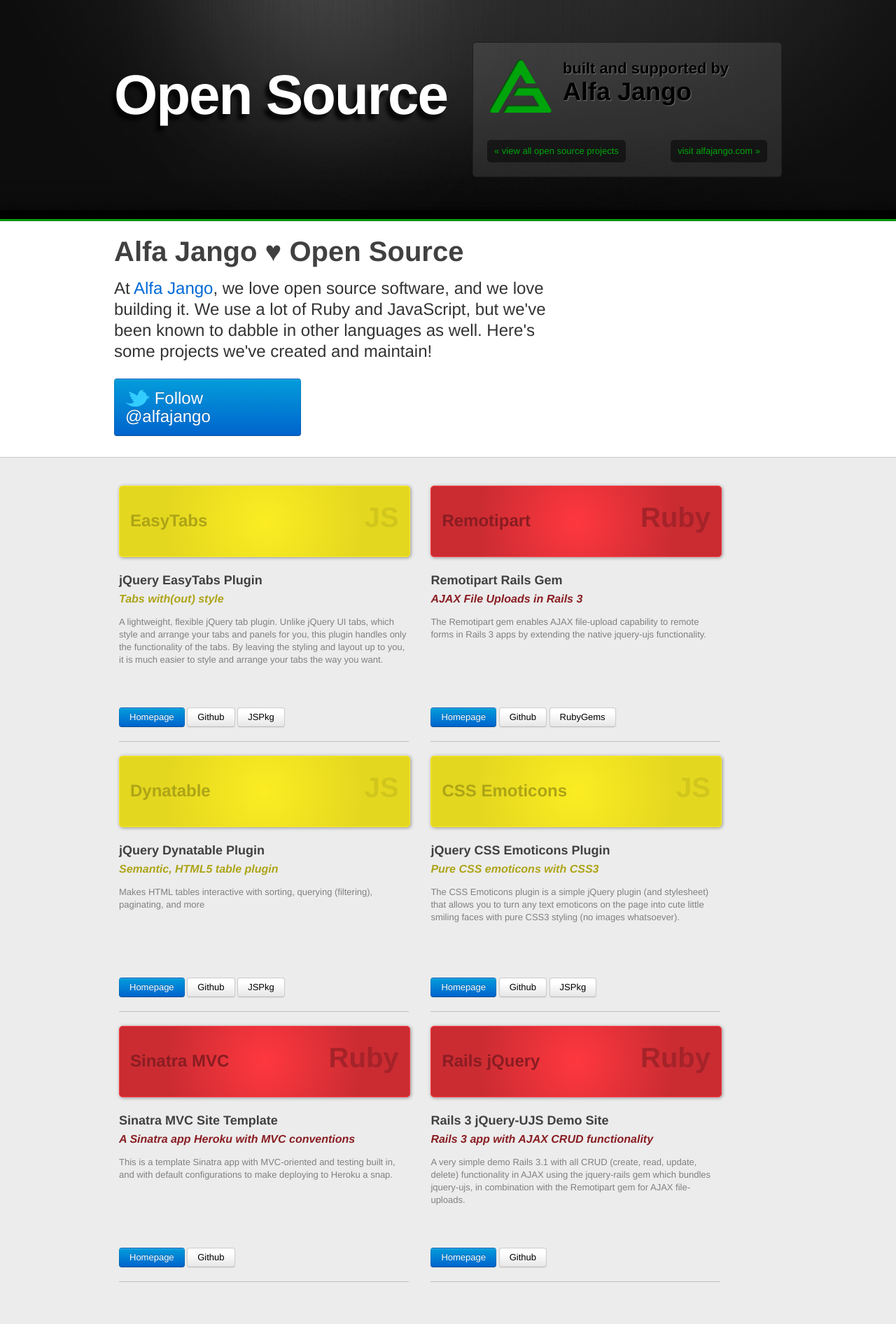
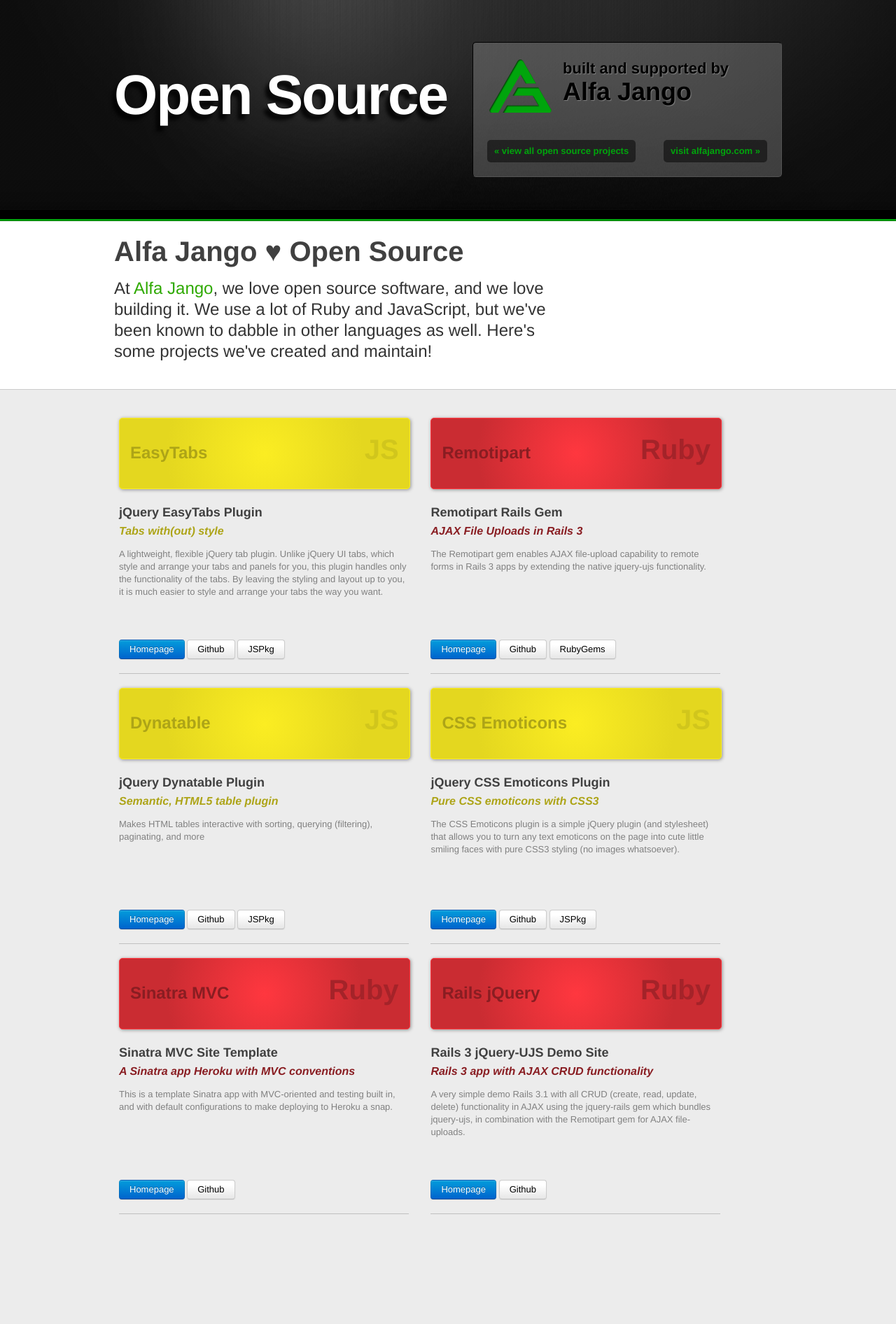
Before and after one commit to alfajango/alfajango.github.com, a Jekyll site: the page built from index.html, in a window 1280 px wide. Shown: the whole page at 70% size. Built offline with Jekyll 4.4.1, drawn with Linux system fonts in a browser that asks for light colours; nearby versions of some CDN libraries; library files that are not in the unit come from our copies; Markdown is read by kramdown in place of the engine named in the settings; comment, search, counter and statistics services are not loaded; after the commit the page ends 1795 px from its top, so only the background shows below that.

Commit message:
Updated homepage with twitter button and updated styles for built-by box

```diff
--- a/_includes/headbar.html
+++ b/_includes/headbar.html
@@ -39,7 +39,7 @@
           <a class='btn large-button' id='github-button' href='{{ page.github.href }}'><img src='/images/github-icon.png' /> {{page.github.title}}</a>
           {% endif %}
           {% if page.twitter %}
-          <a class='btn primary large-button' id='twitter-button' href='{{ page.twitter.href }}'><img src='/images/twitter-icon.png' /> {{page.twitter.title}}</a>
+          <a id="twitter-button" href="https://twitter.com/{{ page.twitter.user }}" class="twitter-follow-button" data-show-count="false" data-size="large">{{ twitter.title }}</a>
           {% endif %}
         </div>
       </div>
--- a/_layouts/default.html
+++ b/_layouts/default.html
@@ -19,5 +19,6 @@
     <div id='content' class='contained'>
       {{ content }}
     </div>
+    <script>!function(d,s,id){var js,fjs=d.getElementsByTagName(s)[0];if(!d.getElementById(id)){js=d.createElement(s);js.id=id;js.src="//platform.twitter.com/widgets.js";fjs.parentNode.insertBefore(js,fjs);}}(document,"script","twitter-wjs");</script>
   </body>
 </html>
--- a/css/application.css
+++ b/css/application.css
@@ -48,6 +48,10 @@
 
 body {
   background: #ececec;
+}
+
+a {
+  color: #2ea900;
 }
 
 #post h2 {
@@ -126,8 +130,8 @@
   margin-top: 60px;
   margin-right: 5%;
   width: 400px;
-  background: rgba(500,500,500,0.1);
-  border: solid 1px #1e1e1e;
+  background: rgba(500,500,500,0.2);
+  border: inset 1px #000;
   -moz-border-radius: 5px;
   -webkit-border-radius: 5px;
 }
@@ -158,6 +162,7 @@
   background: rgba(0,0,0,0.5);
   padding: 7px 10px;
   color: #00a50c;
+  font-weight: bold;
   -moz-border-radius: 5px;
   -webkit-border-radius: 5px;
 }
@@ -319,9 +324,6 @@
   position: relative;
   bottom: 2px;
 }
-#twitter-button {
-  font-weight: normal;
-}
 
 .footer-list {
 }
--- a/index.html
+++ b/index.html
@@ -10,7 +10,7 @@
   and maintain!
 twitter:
   title: Follow @alfajango
-  href: https://twitter.com/#!/alfajango
+  user: alfajango
 ---
 
 <div class='container'>
```
